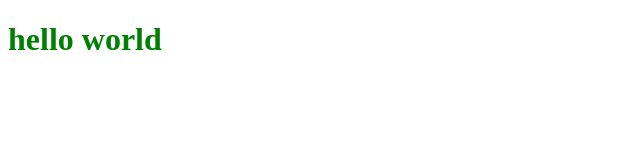
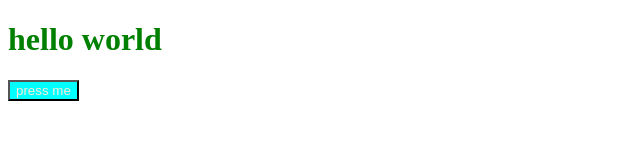
Before and after one commit to Allison4444/first-project-provoda, a plain HTML site: page index.html in a window 1280 px wide. Shown: the whole page, without its empty margins (0-640 px from the left). Drawn offline with Linux system fonts and the light colour scheme.

Commit message:
добавил кнопку

```diff
--- a/index.html
+++ b/index.html
@@ -9,5 +9,6 @@
 </head>
 <body>
     <h1 class="header">hello world</h1>
+    <button class="button">press me</button>
 </body>
 </html>
--- a/style.css
+++ b/style.css
@@ -1,3 +1,8 @@
 .header {
     color: green
 }
+
+.button {
+    background-color: aqua;
+    color: antiquewhite;
+}
```
